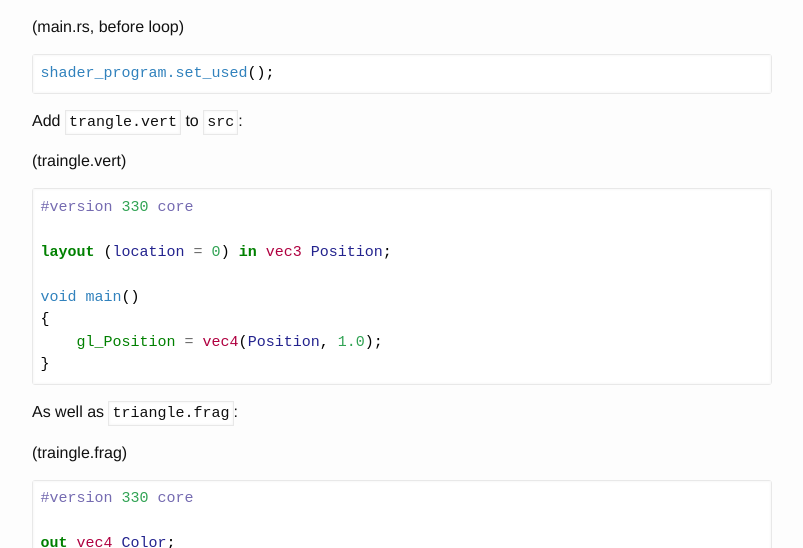
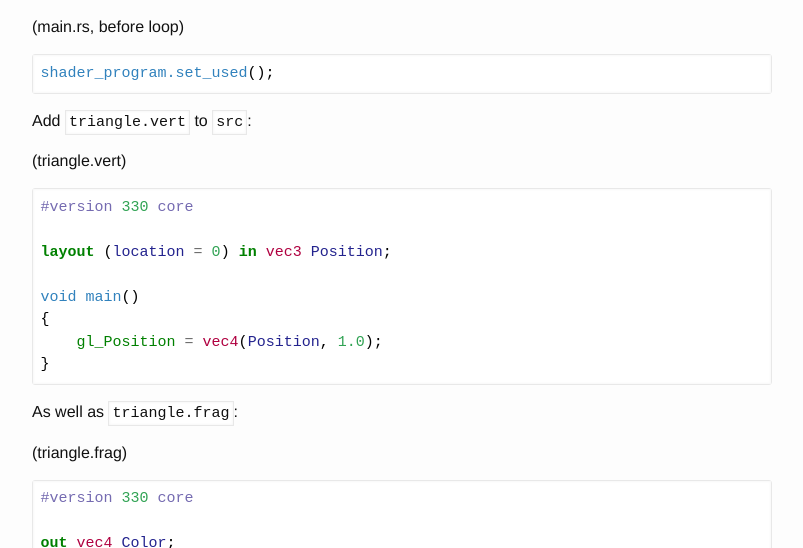
Before and after one commit to Nercury/Nercury.github.io, a Jekyll site: the page built from _posts/2018-02-10-opengl-in-rust-from-scratch-03-compiling-shaders.markdown, in a window 1280 px wide and 900 px high, scrolled down 14444 px. Shown: the part 146-694 px from the top of the window, without its empty margins (238-1041 px from the left). Built offline with Jekyll 4.4.1, drawn with Linux system fonts in a browser that asks for light colours; nearby versions of some CDN libraries.

Commit message:
Fix typo

````diff
--- a/_posts/2018-02-10-opengl-in-rust-from-scratch-03-compiling-shaders.markdown
+++ b/_posts/2018-02-10-opengl-in-rust-from-scratch-03-compiling-shaders.markdown
@@ -717,9 +717,9 @@ And finally, use them:
 shader_program.set_used();
 ```
 
-Add `trangle.vert` to `src`:
+Add `triangle.vert` to `src`:
 
-(traingle.vert)
+(triangle.vert)
 
 ```glsl
 #version 330 core
@@ -734,7 +734,7 @@ void main()
 
 As well as `triangle.frag`:
 
-(traingle.frag)
+(triangle.frag)
 
 ```glsl
 #version 330 core
````
